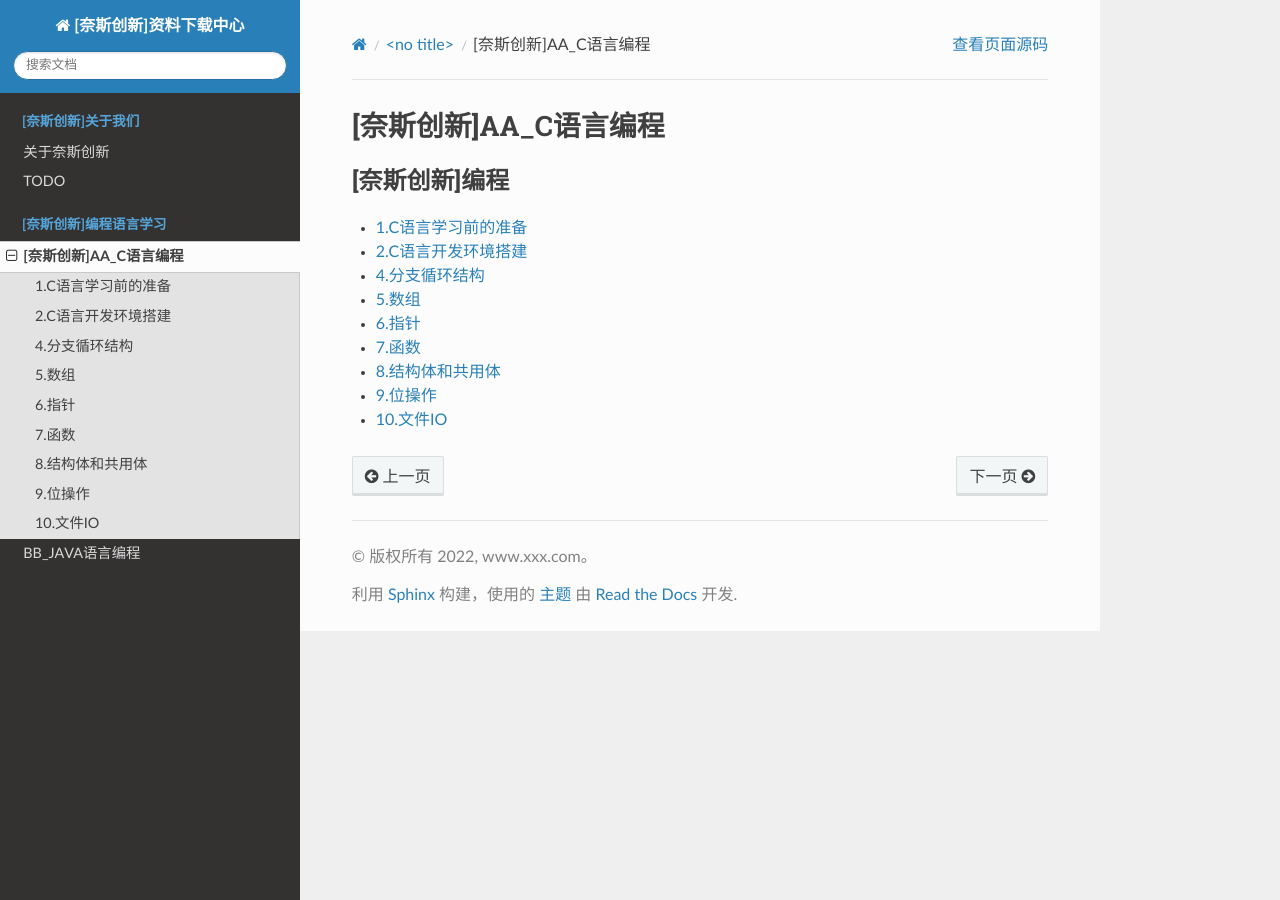
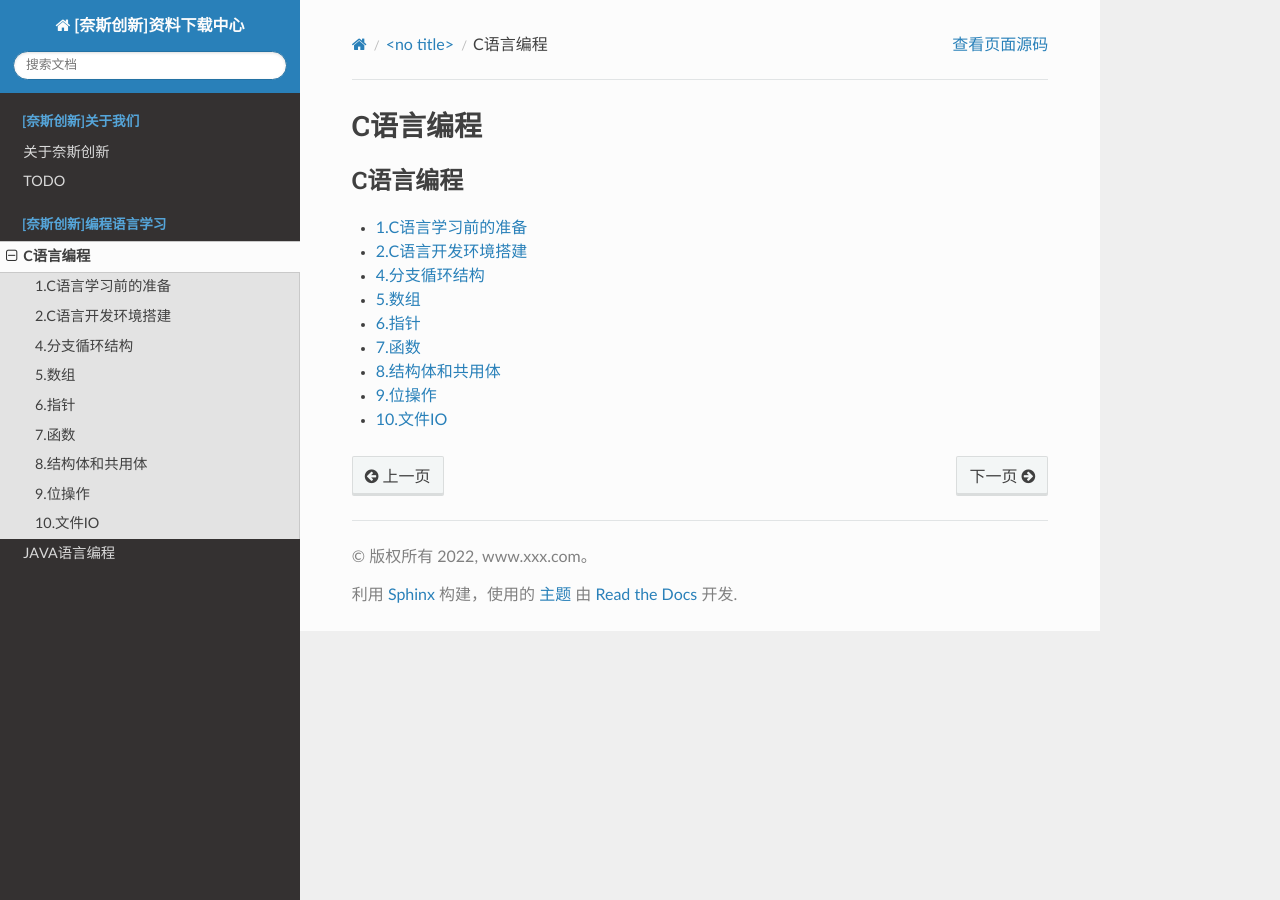
Before and after one commit to hello-liang-tao/naisicx_docs, a Sphinx documentation site: the page built from docs/programming_language_tutorial/c_programming/index.rst, in a window 1280 px wide. Built offline with Sphinx 7.4.7 and the Read the Docs theme 2.0.0, drawn with Linux system fonts in a browser that asks for light colours; pages that are not in the unit, such as notebooks, are missing from menus.

Commit message:
改变结果

```diff
--- a/docs/programming_language_tutorial/c_programming/index.rst
+++ b/docs/programming_language_tutorial/c_programming/index.rst
@@ -1,8 +1,8 @@
-[奈斯创新]AA_C语言编程
+C语言编程
 ======================================================
 .. toctree::
    :maxdepth: 1
-   :caption: [奈斯创新]编程
+   :caption: C语言编程
    :titlesonly:
 
    14天精通C语言编程
--- a/docs/programming_language_tutorial/index.rst
+++ b/docs/programming_language_tutorial/index.rst
@@ -1,11 +1,13 @@
 .. toctree::
    :maxdepth: 2
+   :caption: C语言编程
    :titlesonly:
 
    c_programming/index
 
    .. toctree::
    :maxdepth: 2
+   :caption: JAVA语言编程
    :titlesonly:
 
    java_programming/index
--- a/docs/programming_language_tutorial/java_programming/index.rst
+++ b/docs/programming_language_tutorial/java_programming/index.rst
@@ -1,7 +1,8 @@
-BB_JAVA语言编程
+JAVA语言编程
 ======================================================
 .. toctree::
    :maxdepth: 1
+   :caption: JAVA语言编程
    :titlesonly:
 
    14天精通C语言编程
```
